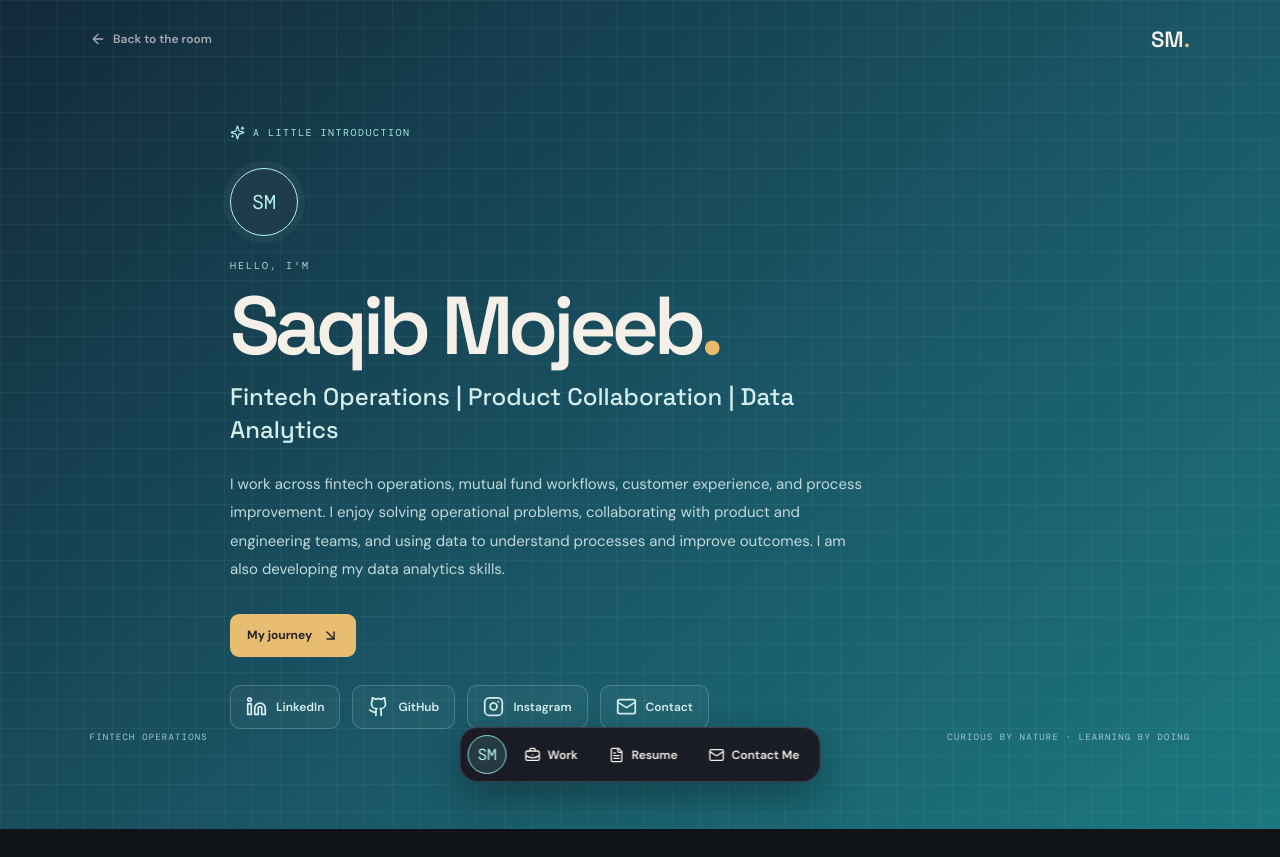
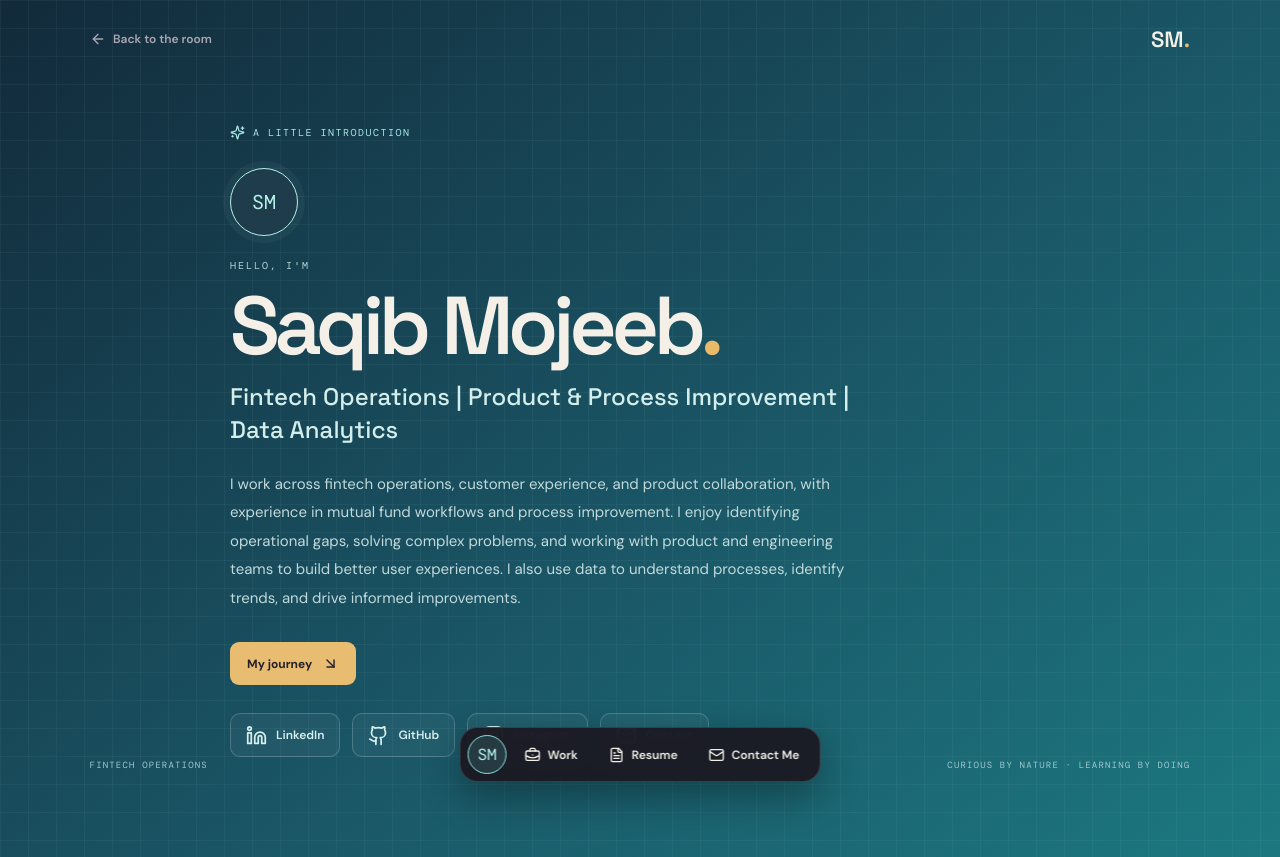
Before and after one commit to saqibmojeeb/saqib-portfolio, a React (Vite) app: page /home in a window 1280 px wide. Before the commit the page ends 829 px from the top, so only its background shows below. Built offline with nearby package versions, Linux system fonts and the light colour scheme.

Commit message:
Update professional headline

```diff
--- a/src/data/profile.ts
+++ b/src/data/profile.ts
@@ -2,8 +2,8 @@
 export const profile = {
   name: "Saqib Mojeeb",
   initials: "SM",
-  headline: "Fintech Operations | Product Collaboration | Data Analytics",
-  intro: "I work across fintech operations, mutual fund workflows, customer experience, and process improvement. I enjoy solving operational problems, collaborating with product and engineering teams, and using data to understand processes and improve outcomes. I am also developing my data analytics skills.",
+  headline: "Fintech Operations | Product & Process Improvement | Data Analytics",
+  intro: "I work across fintech operations, customer experience, and product collaboration, with experience in mutual fund workflows and process improvement. I enjoy identifying operational gaps, solving complex problems, and working with product and engineering teams to build better user experiences. I also use data to understand processes, identify trends, and drive informed improvements.",
   email: "mojeeb.saqib@gmail.com",
   linkedin: "https://www.linkedin.com/in/saqibmojeeb/",
   github: "https://github.com/saqibmojeeb",
```
